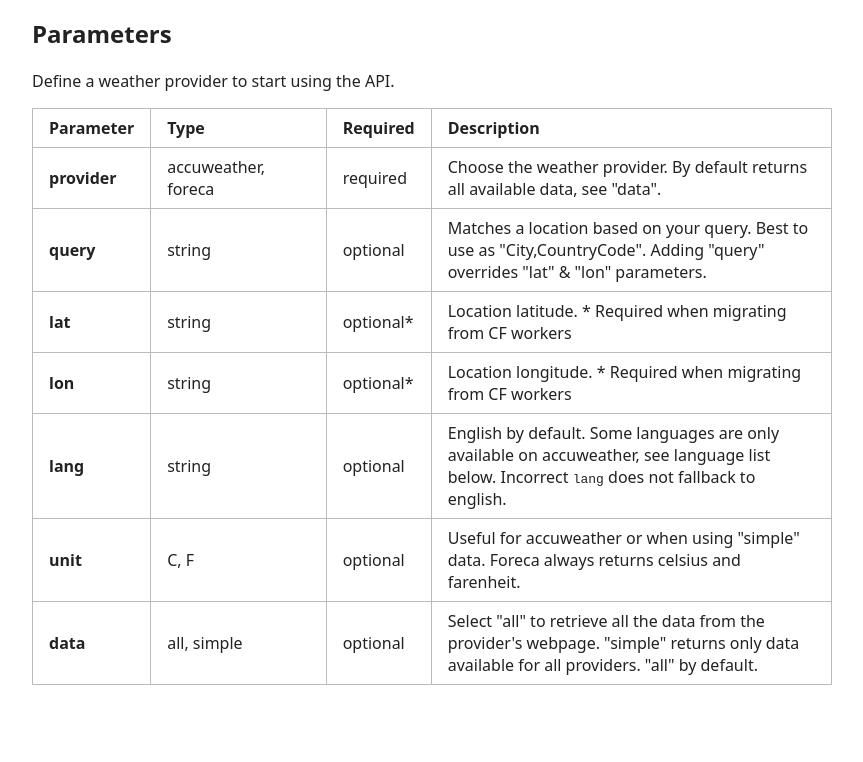
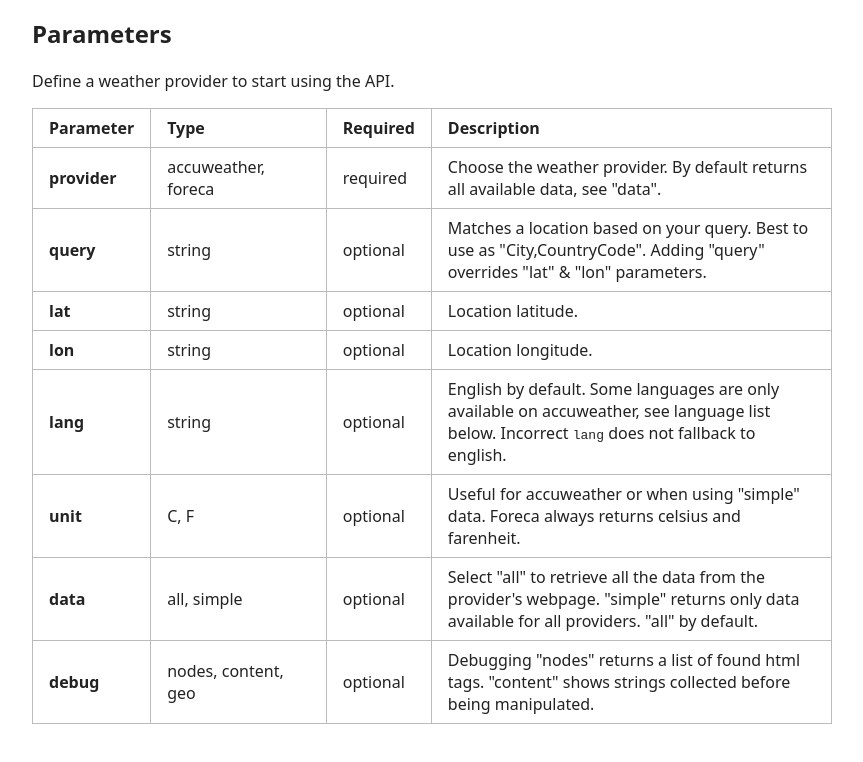
Before and after one commit to victrme/racle-meteo, a website: page src/index.html in a window 1280 px wide. Shown: the part 452-1214 px from the top of the page, without its empty margins (208-1071 px from the left). Drawn offline with Linux system fonts and the light colour scheme.

Commit message:
Remove lat,lon when query is specified

```diff
--- a/src/index.html
+++ b/src/index.html
@@ -205,14 +205,14 @@
 				<tr>
 					<th scope="row">lat</th>
 					<td>string</td>
-					<td>optional*</td>
-					<td>Location latitude. * Required when migrating from CF workers</td>
+					<td>optional</td>
+					<td>Location latitude.</td>
 				</tr>
 				<tr>
 					<th scope="row">lon</th>
 					<td>string</td>
-					<td>optional*</td>
-					<td>Location longitude. * Required when migrating from CF workers</td>
+					<td>optional</td>
+					<td>Location longitude.</td>
 				</tr>
 				<tr>
 					<th scope="row">lang</th>
@@ -239,6 +239,12 @@
 						providers. "all" by default.
 					</td>
 				</tr>
+				<tr>
+					<th scope="row">debug</th>
+					<td>nodes, content, geo</td>
+					<td>optional</td>
+					<td>Debugging "nodes" returns a list of found html tags. "content" shows strings collected before being manipulated.</td>
+				</tr>
 			</tbody>
 		</table>
 	</body>
```
Also changed, not shown: src/index.ts (+12 -5 lines), src/providers/accuweather.ts (+9 -7 lines), src/types.ts (+8 -8 lines), README.md.
